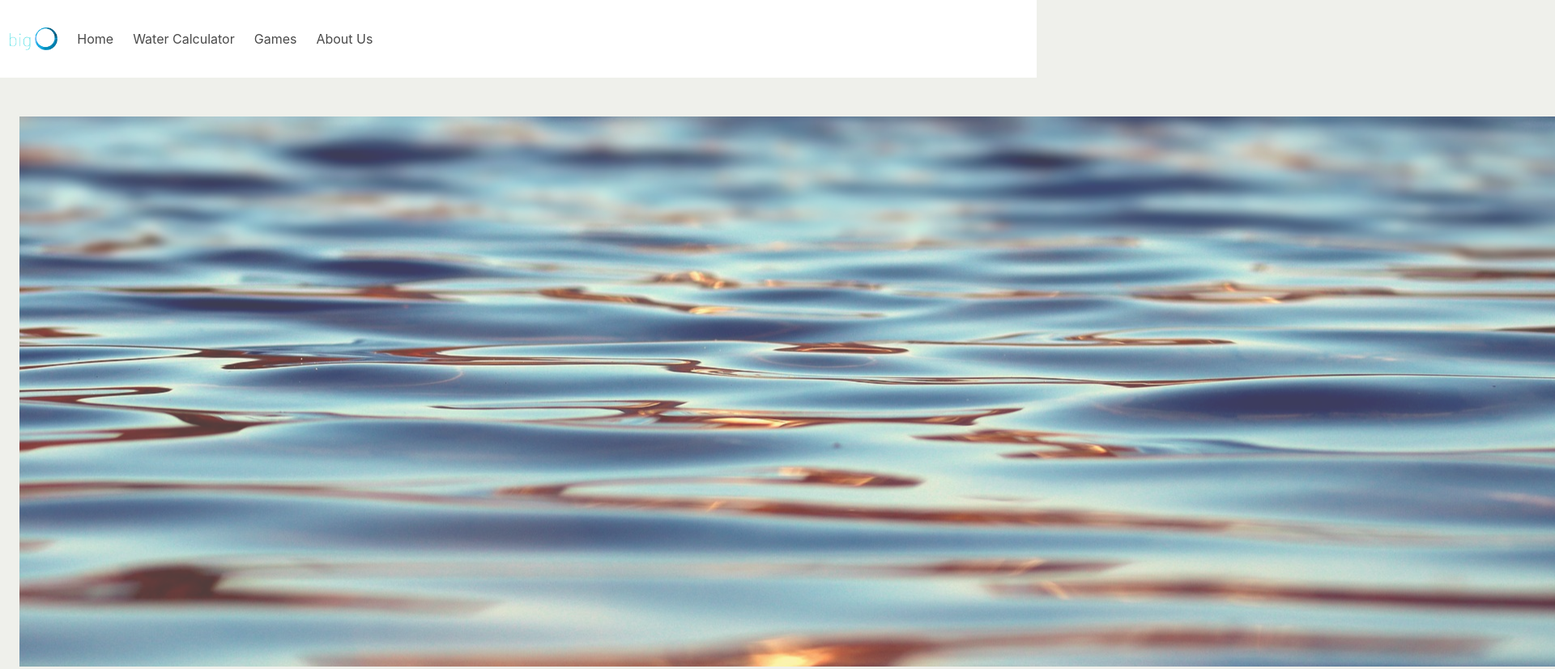
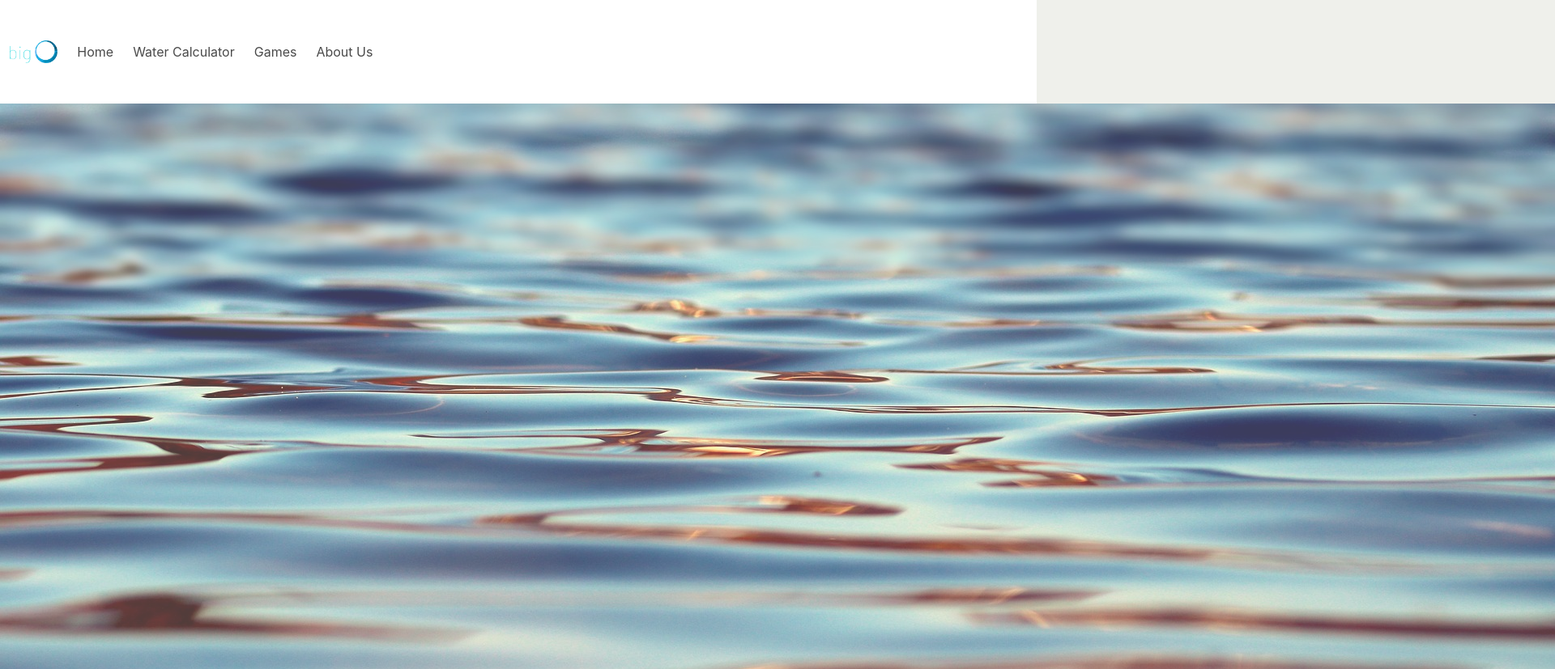
Before and after one commit to team-big-o/team-big-o.github.io, a website: page index.html in a window 1280 px wide. Shown: the top 827 px of the page at 81% size, 1920 px wide, since content can reach past the window. Drawn offline with nearby package versions, Linux system fonts and the light colour scheme; files that its build step writes are made by us from their sources.

Commit message:
reworked folders

```diff
--- a/assets/css/style.css
+++ b/assets/css/style.css
@@ -16,10 +16,11 @@
 /* First image (Landing. Full height) */
 .bgimg-1 {
     background-image: url("../../assets/images/background.jpg");
-    min-height: 680px;
     min-width: 1920px;
+    min-height: 783px;
     opacity: 0.75;
     position: relative;
+    margin: 0px;
 }
 
 .mobileShow { display: none;}
--- a/assets/sass/mystyles.scss
+++ b/assets/sass/mystyles.scss
@@ -4,7 +4,7 @@
 @import url('https://fonts.googleapis.com/css?family=Nunito:400,700');
 
 //Custom changes
-$navbar-height: 6rem;
+$navbar-height: 8rem;
 
 
 // Set your brand colors
--- a/index.html
+++ b/index.html
@@ -40,10 +40,8 @@
 			</div>
 		</nav>
 
-		<section class="section">
-			<div class="bgimg-1">
-				<div class= "center"></div>
-			</div>
+		<section class="section bgimg-1">
+
 		</section>
 
 		<section class="section">
```
Also changed, not shown: calculator.html (+1 -1 lines), games.html (+1 -1 lines), assets/css/mystyles.css, assets/css/scrolling.css (renamed from assets/scrolling.css), assets/js/script.js (renamed from assets/script/script.js), assets/js/scrolling.js (renamed from assets/scrolling.js).
